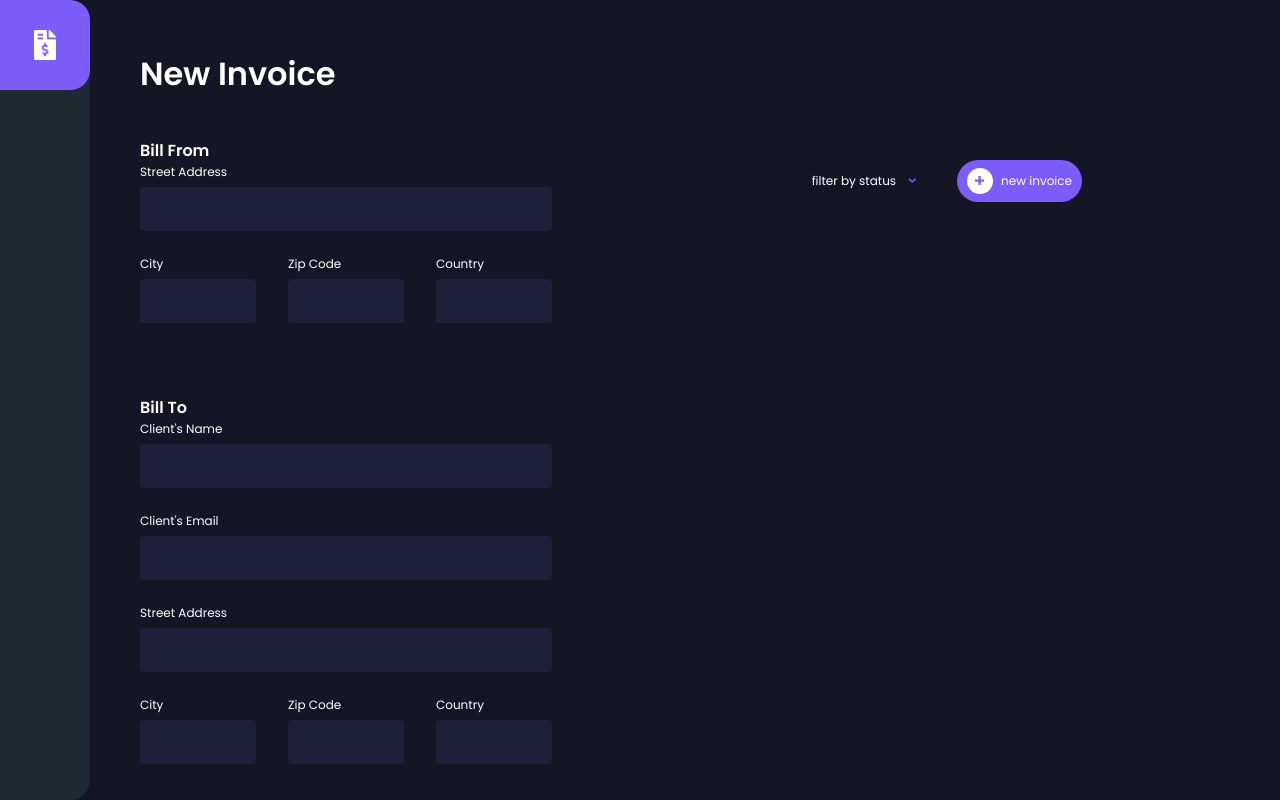
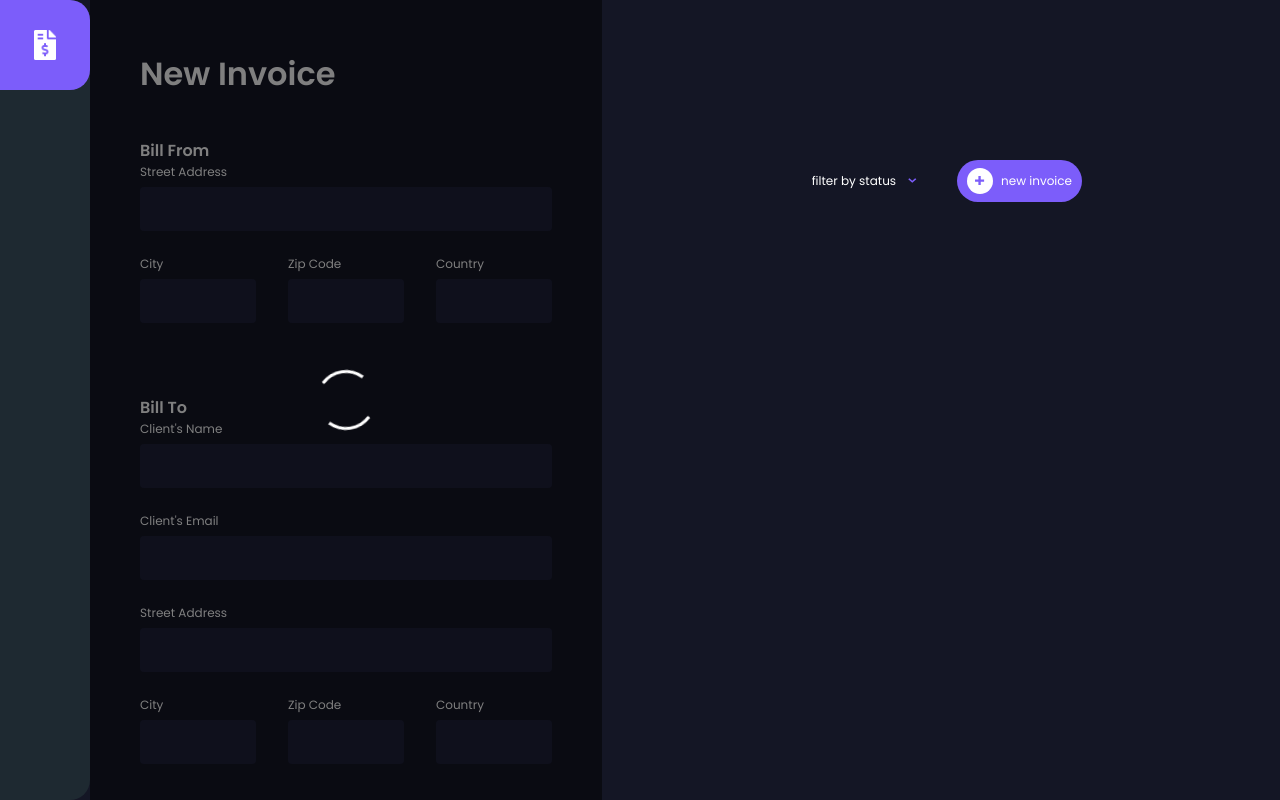
Before and after one commit to gyamficodes/invoice-app, a Vue app: page / in a window 1280 px wide. Both pictures are taken after a click on the element "new invoice". Built offline with nearby package versions, Linux system fonts and the light colour scheme.

Commit message:
animation comp updated

```diff
--- /dev/null
+++ b/src/components/AnimationPage.vue
@@ -0,0 +1,43 @@
+<template>
+  <div class="loading">
+    <span></span>
+  </div>
+</template>
+
+<script>
+
+export default {
+  name: 'AnimationPage',
+};
+</script>
+
+<style lang="scss">
+.loading {
+  top: 0;
+  left: 0;
+  z-index: 101;
+  height: 100%;
+  width: 100%;
+  background-color: rgba(0, 0, 0, 0.5);
+  position: absolute;
+  display: flex;
+  justify-content: center;
+  align-items: center;
+  @keyframes spin {
+    to {
+      transform: rotateZ(360deg);
+    }
+  }
+  span {
+    display: block;
+    width: 60px;
+    height: 60px;
+    margin: 0 auto;
+    border: 3px solid transparent;
+    border-top-color: #fff;
+    border-bottom-color: #fff;
+    border-radius: 50%;
+    animation: spin ease 1000ms infinite;
+  }
+}
+</style>
--- a/src/components/InvoiceModal.vue
+++ b/src/components/InvoiceModal.vue
@@ -6,6 +6,7 @@
     class="invoice-wrap flex flex-column"
   >
     <form>
+  <AnimationPageVue/>
       <h1 style="margin-bottom: 40px" v-if="!editInvoice">New Invoice</h1>
       <h1 v-else>Edit Invoice</h1>
 
@@ -134,12 +135,14 @@
 import image from '@/assets/icon-delete.svg';
 import Image from '@/assets/icon-plus.svg';
 import { v4 as uuidv4 } from 'uuid';
-
 import db from '../Firebase/firebaseInit';
+import AnimationPageVue from './AnimationPage.vue';
 
 export default {
   name: 'InvoiceModal',
-  components: {},
+  components: {
+    AnimationPageVue,
+  },
   props: [],
   data() {
     return {
@@ -208,10 +211,10 @@
         alert('Please ensure you fill work items');
       }
       this.calInvoiceTotal();
-      const dataBase = db.collection('invoices').doc();
+      const dataBase = db.collections().doc();
 
       await dataBase.update({
-        invoiceId: uuidv4(),
+        invoiceId: uuidv4(6),
         billerStreetAddress: this.billerStreetAddress,
         billerCity: this.billerCity,
         billerZipCode: this.billerZipCode,
```
